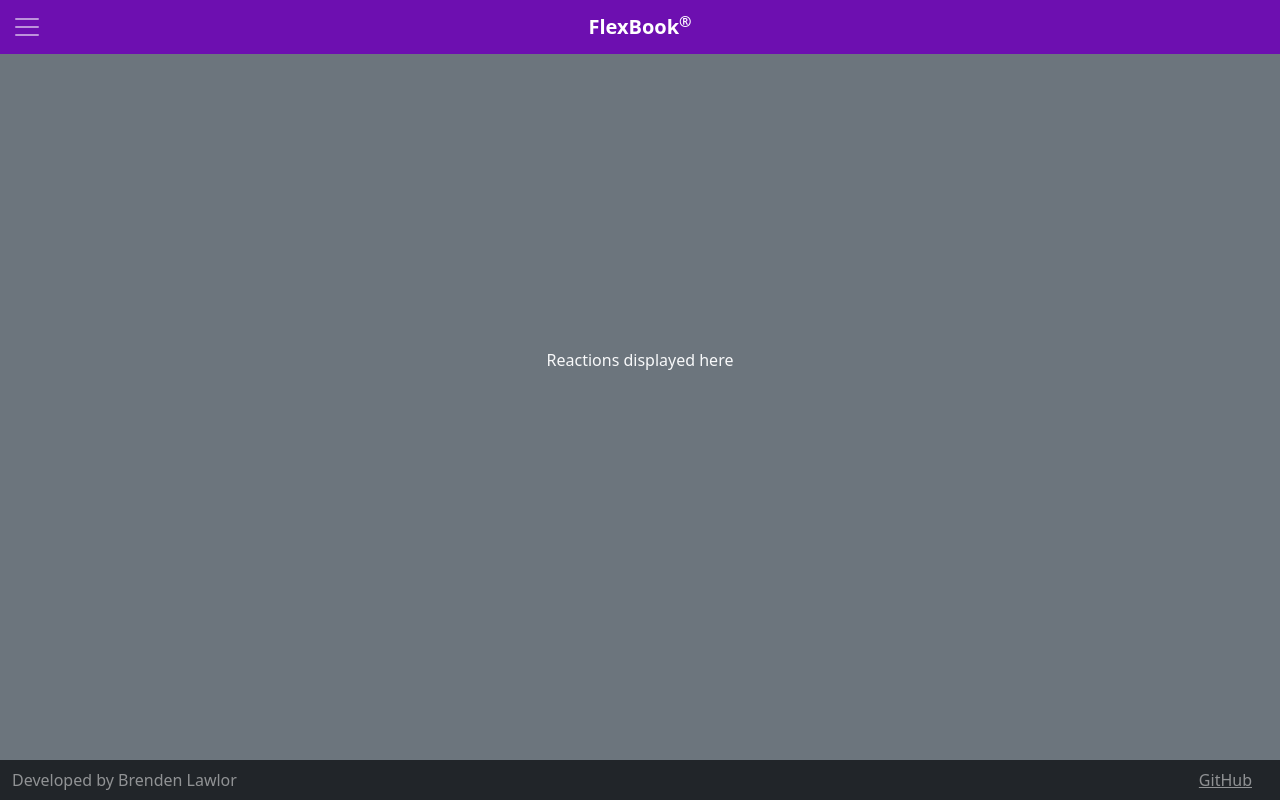
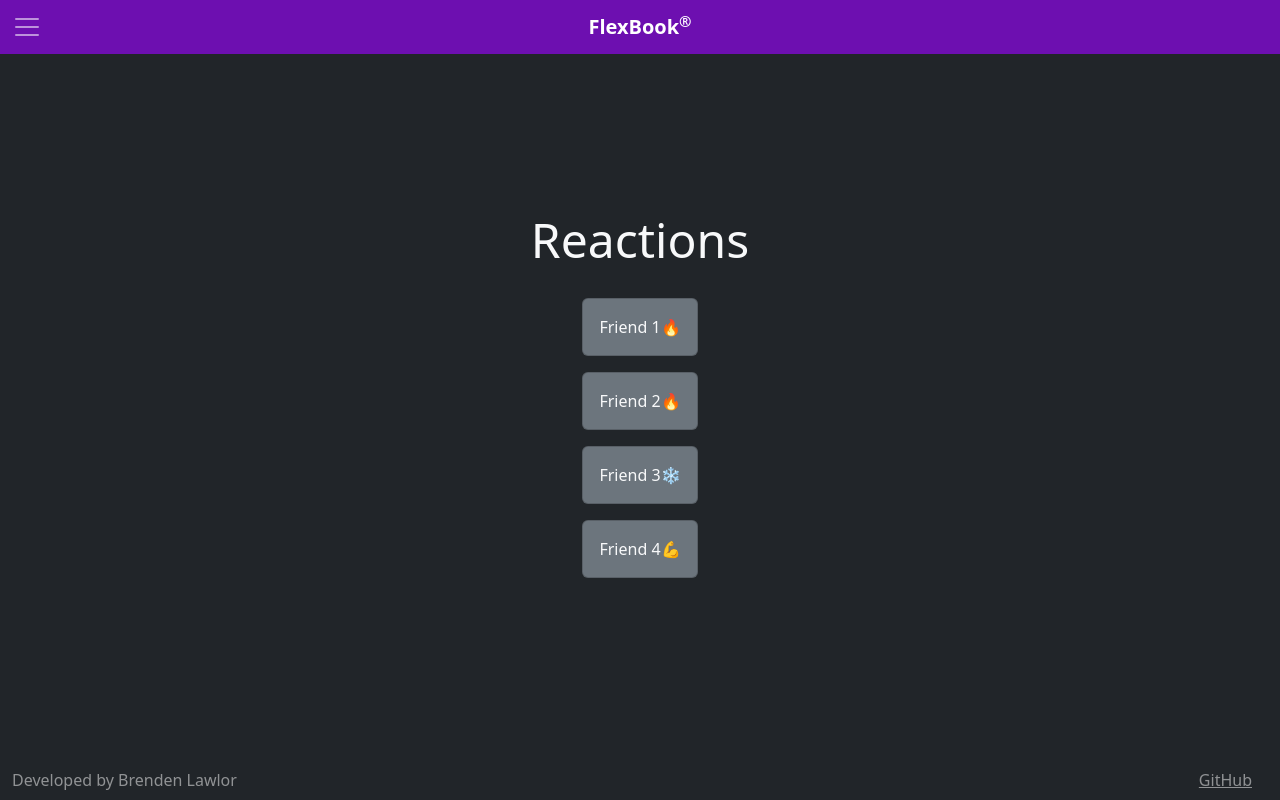
Before and after one commit to lawlorbrenden2/startup, a React (Vite) app: page /reactions in a window 1280 px wide. Built offline with nearby package versions, Linux system fonts and the light colour scheme.

Commit message:
ported reactons.html code to reactions.jsx

```diff
--- a/src/reactions/reactions.jsx
+++ b/src/reactions/reactions.jsx
@@ -2,8 +2,40 @@ import React from 'react';
 
 export function Reactions() {
   return (
-    <main className="container-fluid bg-secondary text-center">
-      <div>Reactions displayed here</div>
+    <main className="container-fluid bg-dark text-light d-flex flex-column align-items-center mt-5 pt-3">
+      <div className="content-wrapper w-75">
+        <h1>Reactions</h1>
+
+        <div className="reaction-cards d-flex flex-column gap-3 mt-3">
+          <div className="card bg-secondary text-light">
+            <div className="card-body d-flex justify-content-between align-items-center">
+              <span>Friend 1</span>
+              <span>🔥</span>
+            </div>
+          </div>
+
+          <div className="card bg-secondary text-light">
+            <div className="card-body d-flex justify-content-between align-items-center">
+              <span>Friend 2</span>
+              <span>🔥</span>
+            </div>
+          </div>
+
+          <div className="card bg-secondary text-light">
+            <div className="card-body d-flex justify-content-between align-items-center">
+              <span>Friend 3</span>
+              <span>❄️</span>
+            </div>
+          </div>
+
+          <div className="card bg-secondary text-light">
+            <div className="card-body d-flex justify-content-between align-items-center">
+              <span>Friend 4</span>
+              <span>💪</span>
+            </div>
+          </div>
+        </div>
+      </div>
     </main>
   );
 }
```
